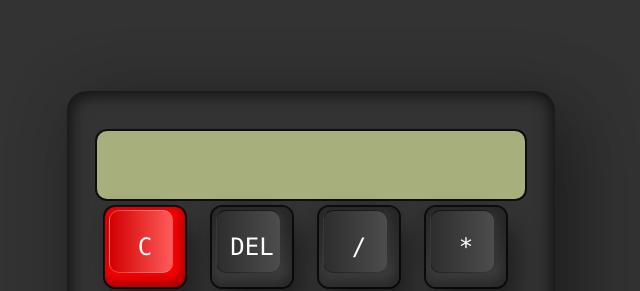
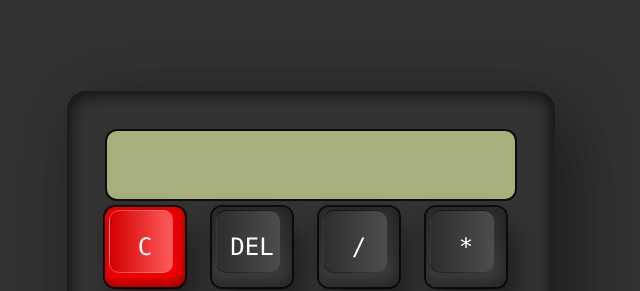
Before and after one commit to gabtapia/Calculator, a plain HTML site: page index.html in a window 1280 px wide. Shown: the top 291 px of the page, without its empty margins (329-969 px from the left). Drawn offline with Linux system fonts and the light colour scheme.

Commit message:
Resultado Redimensionado

```diff
--- a/styles.css
+++ b/styles.css
@@ -32,7 +32,8 @@ body {
     position: relative;
     grid-column: span 4;
     height: 100%;
-    width: 100%;
+    left: 10px;
+    width: calc(100% - 20px);
     border: none;
     outline: none;
     background: #a7af7c;
```
